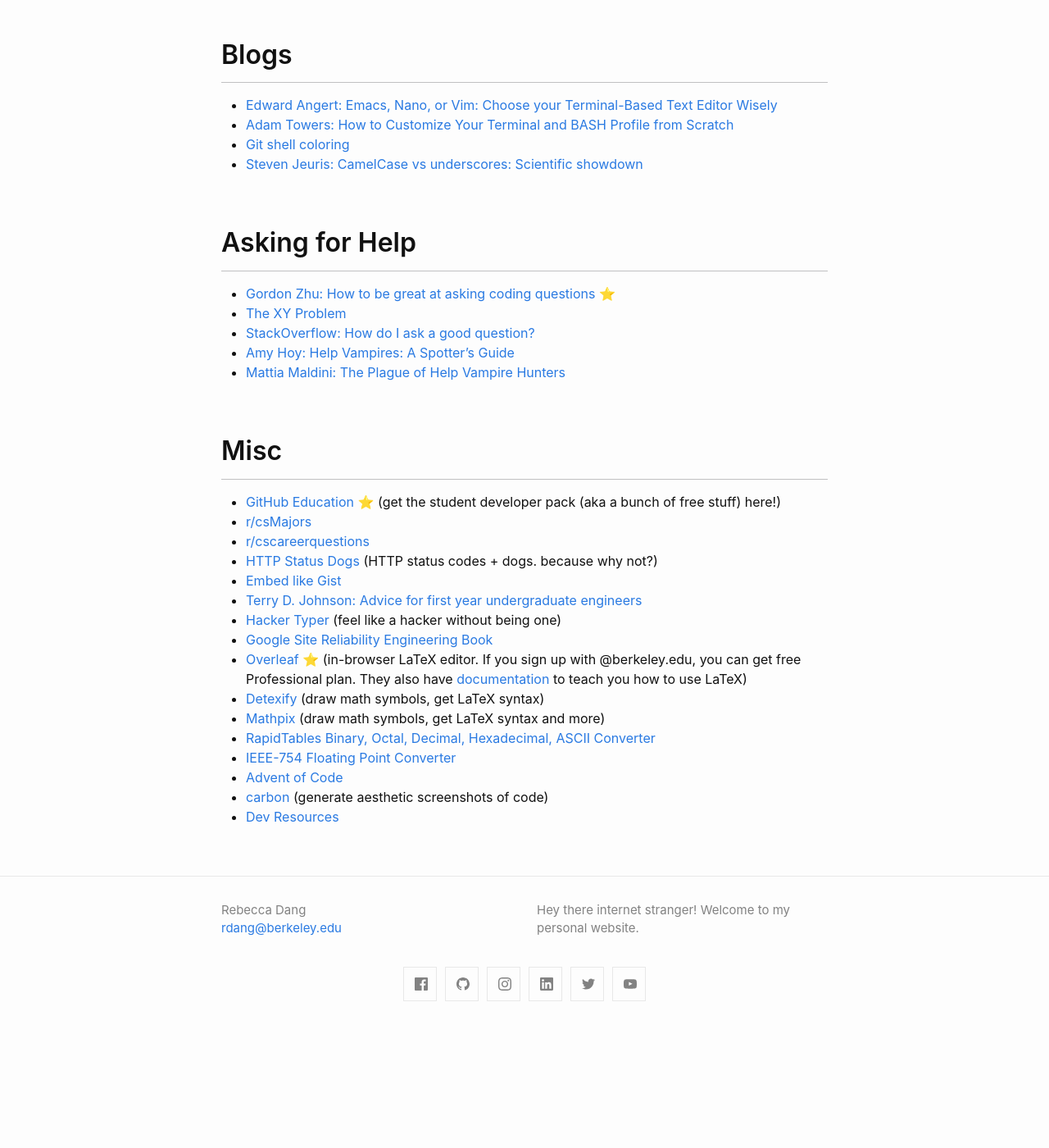
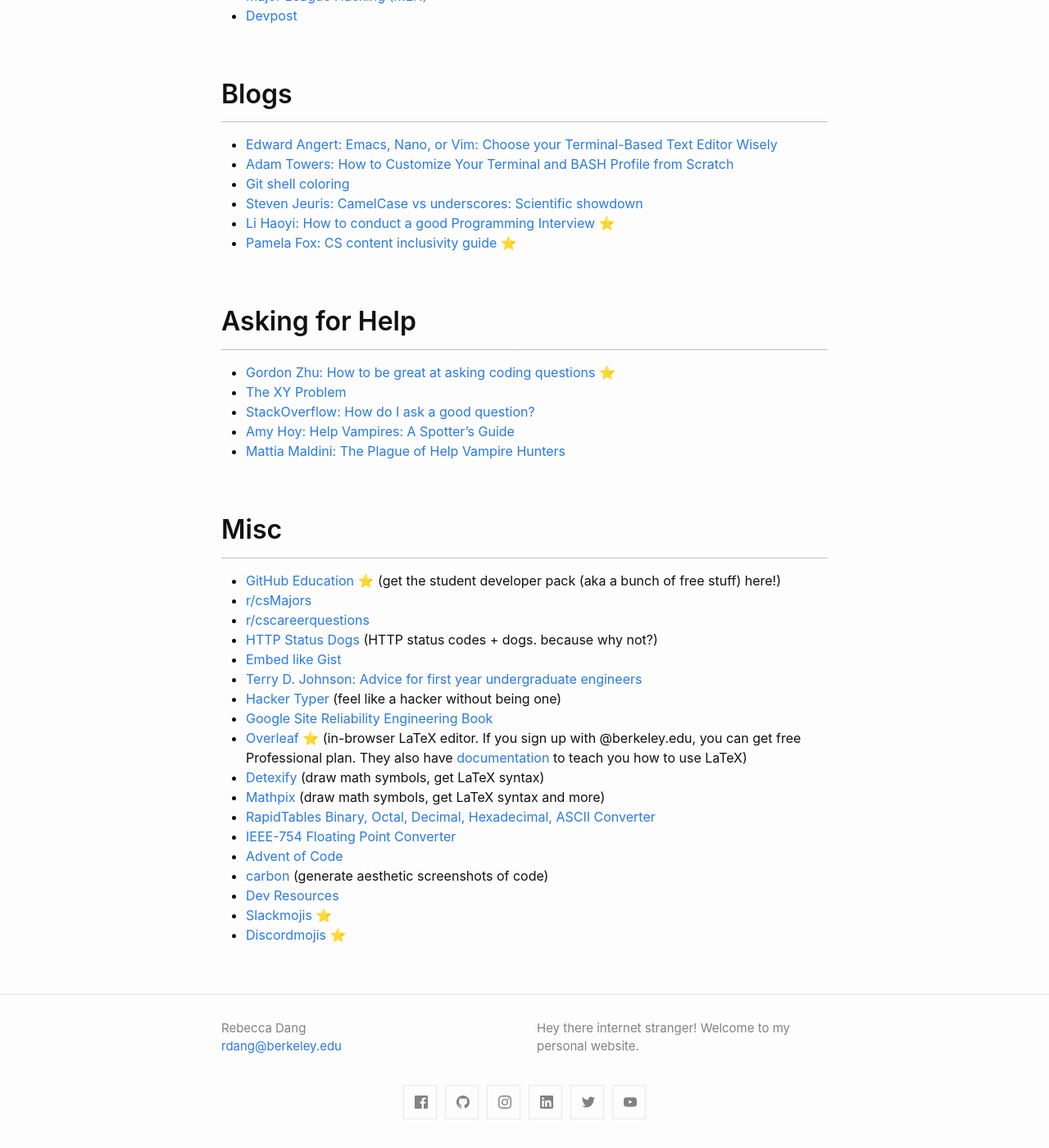
Before and after one commit to phrdang/phrdang.github.io, a Jekyll site: the page built from resources.md, in a window 1280 px wide and 1400 px high, scrolled down 10786 px. Shown: the whole window at 82% size. Built offline with Jekyll 4.4.1, drawn with Linux system fonts in a browser that asks for light colours; before the commit the page ends 12042 px from its top, so only the background shows below that; some of the changed text lies outside the part shown.

Commit message:
Add research to About, update Resources

```diff
--- a/resources.md
+++ b/resources.md
@@ -354,6 +356,8 @@
 - [Adam Towers: How to Customize Your Terminal and BASH Profile from Scratch](https://medium.com/@adamtowers/how-to-customize-your-terminal-and-bash-profile-from-scratch-9ab079256380)
 - [Git shell coloring](https://gist.github.com/vratiu/9780109)
 - [Steven Jeuris: CamelCase vs underscores: Scientific showdown](https://whatheco.de/2011/02/10/camelcase-vs-underscores-scientific-showdown/)
+- [Li Haoyi: How to conduct a good Programming Interview](https://www.lihaoyi.com/post/HowtoconductagoodProgrammingInterview.html) ⭐
+- [Pamela Fox: CS content inclusivity guide](https://blog.pamelafox.org/2022/08/cs-content-inclusivity-guide.html) ⭐
 
 ## Asking for Help
 
@@ -381,3 +385,5 @@
 - [Advent of Code](https://adventofcode.com/)
 - [carbon](https://carbon.now.sh/) (generate aesthetic screenshots of code)
 - [Dev Resources](https://devresourc.es/)
+- [Slackmojis](https://slackmojis.com/) ⭐
+- [Discordmojis](https://discordmojis.com/) ⭐
```
Also changed, not shown: other parts of resources.md (+2 -0 lines), about.md (+6 -1 lines).
